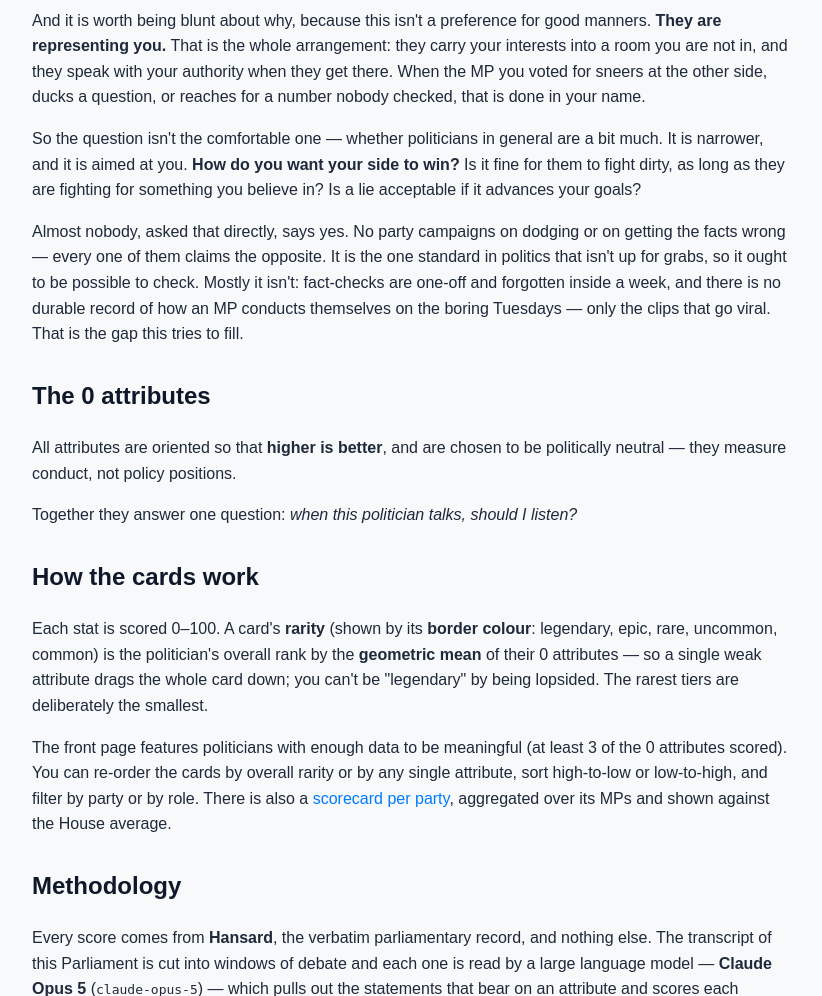
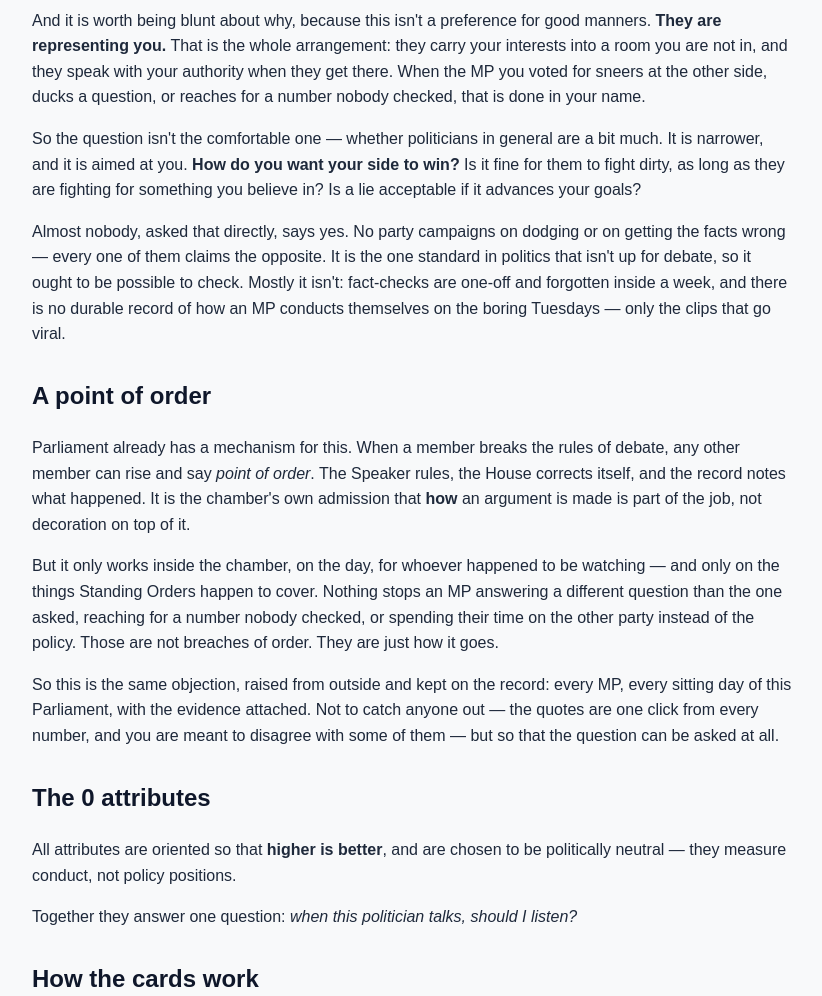
Before and after one commit to act65/pol-score-cards, a Flask app: page /about in a window 1280 px wide. Shown: the part 954-1950 px from the top of the page, without its empty margins (228-1050 px from the left). Run offline with Flask 3, Linux system fonts and the light colour scheme.

Commit message:
About: the project is a point of order, and the page says so
A new section between the standard and the attributes. Parliament already has
a mechanism for this — a member rises, says point of order, the Speaker rules
and the record notes it — which is the chamber's own admission that HOW an
argument is made is part of the job.

The section then says what that mechanism does not reach: it works inside the
chamber, on the day, for whoever was watching, and only on what Standing
Orders happen to cover. Answering a different question, reaching for an
unchecked number, spending the time on the other party instead of the policy —
none of those is a breach of order. Which is the gap the site is in.

Also changed 'the one standard that isn't up for grabs' to 'isn't up for
debate', which is the better phrase and the parliamentary one.

Co-Authored-By: Claude Opus 5 <noreply@anthropic.com>

```diff
--- a/site/templates/about.html
+++ b/site/templates/about.html
@@ -54,10 +54,25 @@
            in? Is a lie acceptable if it advances your goals?</p>
         <p>Almost nobody, asked that directly, says yes. No party campaigns on dodging or on getting
            the facts wrong — every one of them claims the opposite. It is the one standard in politics
-           that isn't up for grabs, so it ought to be possible to check. Mostly it isn't: fact-checks
+           that isn't up for debate, so it ought to be possible to check. Mostly it isn't: fact-checks
            are one-off and forgotten inside a week, and there is no durable record of how an MP
-           conducts themselves on the boring Tuesdays — only the clips that go viral. That is the gap
-           this tries to fill.</p>
+           conducts themselves on the boring Tuesdays — only the clips that go viral.</p>
+
+        <h2>A point of order</h2>
+        <p>Parliament already has a mechanism for this. When a member breaks the rules of debate, any
+           other member can rise and say <em>point of order</em>. The Speaker rules, the House
+           corrects itself, and the record notes what happened. It is the chamber's own admission
+           that <strong>how</strong> an argument is made is part of the job, not decoration on top of
+           it.</p>
+        <p>But it only works inside the chamber, on the day, for whoever happened to be watching —
+           and only on the things Standing Orders happen to cover. Nothing stops an MP answering a
+           different question than the one asked, reaching for a number nobody checked, or spending
+           their time on the other party instead of the policy. Those are not breaches of order.
+           They are just how it goes.</p>
+        <p>So this is the same objection, raised from outside and kept on the record: every MP, every
+           sitting day of this Parliament, with the evidence attached. Not to catch anyone out — the
+           quotes are one click from every number, and you are meant to disagree with some of
+           them — but so that the question can be asked at all.</p>
 
         <h2>The {{ attributes|length }} attributes</h2>
         <p>All attributes are oriented so that <strong>higher is better</strong>, and are chosen to
```
